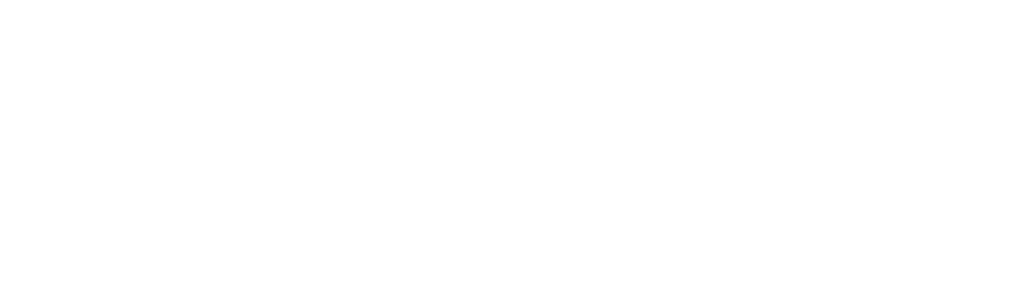
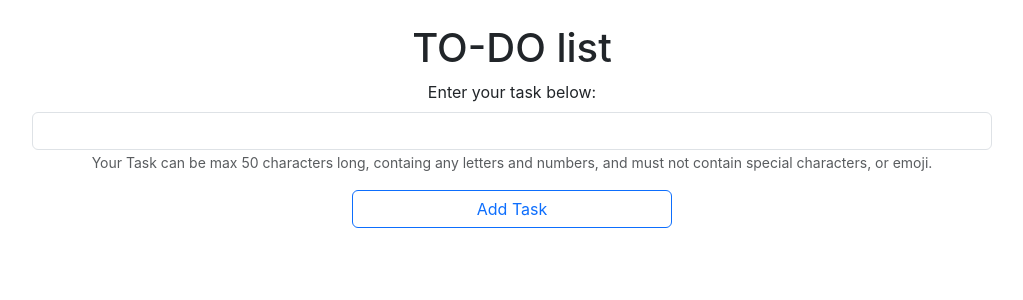
Before and after one commit to sanjayBahadur/react-mini-project-Todolist-, a React (Create React App) app: page / in a window 1280 px wide. Shown: the top 300 px of the page, without its empty margins (128-1151 px from the left). Built offline with nearby package versions, Linux system fonts and the light colour scheme.

Commit message:
bootstrap integration + header component

```diff
--- a/package.json
+++ b/package.json
@@ -6,7 +6,9 @@
     "@testing-library/jest-dom": "^5.17.0",
     "@testing-library/react": "^13.4.0",
     "@testing-library/user-event": "^13.5.0",
+    "bootstrap": "^5.3.3",
     "react": "^18.2.0",
+    "react-bootstrap": "^2.10.2",
     "react-dom": "^18.2.0",
     "react-scripts": "5.0.1",
     "web-vitals": "^2.1.4"
--- a/src/App.js
+++ b/src/App.js
@@ -1,14 +1,11 @@
 import './App.css';
 import { createContext } from 'react';
-
+import Header from './Components/Header/Header';
 
 function App() {
-
-
-
   return (
     <div className="App">
-
+      <Header/>
     </div>
   );
 }
--- /dev/null
+++ b/src/Components/Header/Header.js
@@ -0,0 +1,33 @@
+import React from 'react'
+import Form from 'react-bootstrap/Form';
+import Button from 'react-bootstrap/Button';
+
+const Header = () => {
+  return (
+    <>
+    <div>
+        <h1 className='mt-4'>TO-DO list</h1>
+        <div>
+
+        </div>
+        <div className='d-flex, flex-column'>
+        <Form.Label htmlFor="inputTaskLabel">Enter your task below:</Form.Label>
+      <Form.Control
+        id="inputTask"
+        aria-describedby="inputTaskDescription"
+        className='mx-auto w-75'
+      />
+      <Form.Text id="inputTaskDescription" muted>
+        Your Task can be max 50 characters long, containg any letters and numbers,
+        and must not contain special characters, or emoji.
+      </Form.Text>
+
+        </div>
+        <Button className='mt-3 mx-auto w-25' variant="outline-primary">Add Task</Button>
+    </div>
+    </>
+
+  )
+}
+
+export default Header
--- a/src/index.css
+++ b/src/index.css
@@ -1,3 +1,5 @@
+@import 'bootstrap/dist/css/bootstrap.min.css';
+
 body {
   margin: 0;
   font-family: -apple-system, BlinkMacSystemFont, 'Segoe UI', 'Roboto', 'Oxygen',
```
Also changed, not shown: 1 other file (tests, documents, lock files or other folders).
